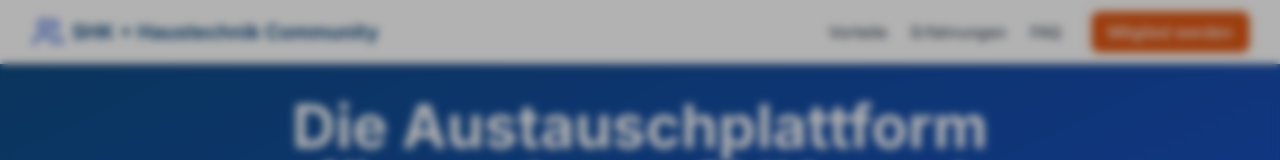
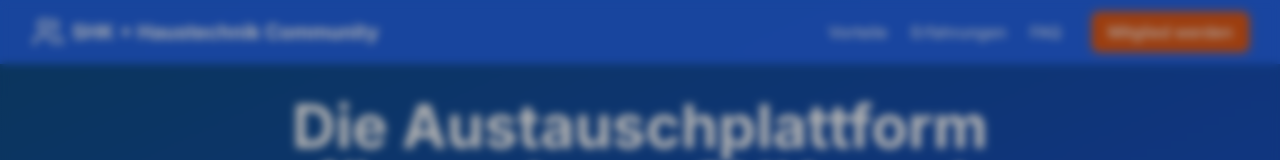
Before and after one commit to fabiankuypers/shk-community, a React (Vite) app: page / in a window 1280 px wide. Shown: the top 160 px of the page. Built offline with nearby package versions, Linux system fonts and the light colour scheme.

Commit message:
Fix Header Scroll Effect - Blue to White

```diff
--- a/src/components/layout/Header.tsx
+++ b/src/components/layout/Header.tsx
@@ -28,7 +28,11 @@ const Header: React.FC = () => {
     <>
       <header
         className={`fixed w-full z-40 transition-all duration-300 ${
-          isScrolled ? 'bg-white shadow-md' : 'bg-white shadow-md'
+          isScrolled
+            ? 'bg-white shadow-md text-gray-700'
+            : isHomePage
+              ? 'bg-blue-600/90 backdrop-blur-sm text-white'
+              : 'bg-white shadow-md text-gray-700'
         }`}
       >
         <Container>
@@ -38,7 +42,9 @@ const Header: React.FC = () => {
               {!isHomePage ? (
                 <Link
                   to="/"
-                  className="flex items-center text-blue-700 hover:text-blue-900 transition-colors group mr-4"
+                  className={`flex items-center transition-colors group mr-4 ${
+                    isScrolled ? 'text-blue-700 hover:text-blue-900' : 'text-blue-700 hover:text-blue-900'
+                  }`}
                 >
                   <ArrowLeft className="h-5 w-5 mr-2 group-hover:-translate-x-1 transition-transform" />
                   <span className="font-medium hidden md:inline">Zurück zur Startseite</span>
@@ -47,11 +53,29 @@ const Header: React.FC = () => {
               ) : null}
 
               <Link to="/" className="flex items-center">
-                <Users className="h-8 w-8 text-blue-700" />
-                <span className="ml-2 text-xl font-bold text-blue-900 hidden sm:inline">
+                <Users className={`h-8 w-8 ${
+                  isScrolled
+                    ? 'text-blue-700'
+                    : isHomePage
+                      ? 'text-white'
+                      : 'text-blue-700'
+                }`} />
+                <span className={`ml-2 text-xl font-bold hidden sm:inline ${
+                  isScrolled
+                    ? 'text-blue-900'
+                    : isHomePage
+                      ? 'text-white'
+                      : 'text-blue-900'
+                }`}>
                   SHK + Haustechnik Community
                 </span>
-                <span className="ml-2 text-lg font-bold text-blue-900 sm:hidden">
+                <span className={`ml-2 text-lg font-bold sm:hidden ${
+                  isScrolled
+                    ? 'text-blue-900'
+                    : isHomePage
+                      ? 'text-white'
+                      : 'text-blue-900'
+                }`}>
                   SHK Community
                 </span>
               </Link>
@@ -61,13 +85,34 @@ const Header: React.FC = () => {
             <nav className="flex items-center space-x-4">
               {isHomePage && (
                 <div className="hidden md:flex items-center space-x-6 mr-4">
-                  <a href="#vorteile\" className="text-gray-700 hover:text-blue-700 font-medium transition-colors">
+                  <a
+                    href="#vorteile"
+                    className={`font-medium transition-colors ${
+                      isScrolled
+                        ? 'text-gray-700 hover:text-blue-700'
+                        : 'text-white/90 hover:text-white'
+                    }`}
+                  >
                     Vorteile
                   </a>
-                  <a href="#testimonials" className="text-gray-700 hover:text-blue-700 font-medium transition-colors">
+                  <a
+                    href="#testimonials"
+                    className={`font-medium transition-colors ${
+                      isScrolled
+                        ? 'text-gray-700 hover:text-blue-700'
+                        : 'text-white/90 hover:text-white'
+                    }`}
+                  >
                     Erfahrungen
                   </a>
-                  <a href="#faq" className="text-gray-700 hover:text-blue-700 font-medium transition-colors">
+                  <a
+                    href="#faq"
+                    className={`font-medium transition-colors ${
+                      isScrolled
+                        ? 'text-gray-700 hover:text-blue-700'
+                        : 'text-white/90 hover:text-white'
+                    }`}
+                  >
                     FAQ
                   </a>
                 </div>
```
